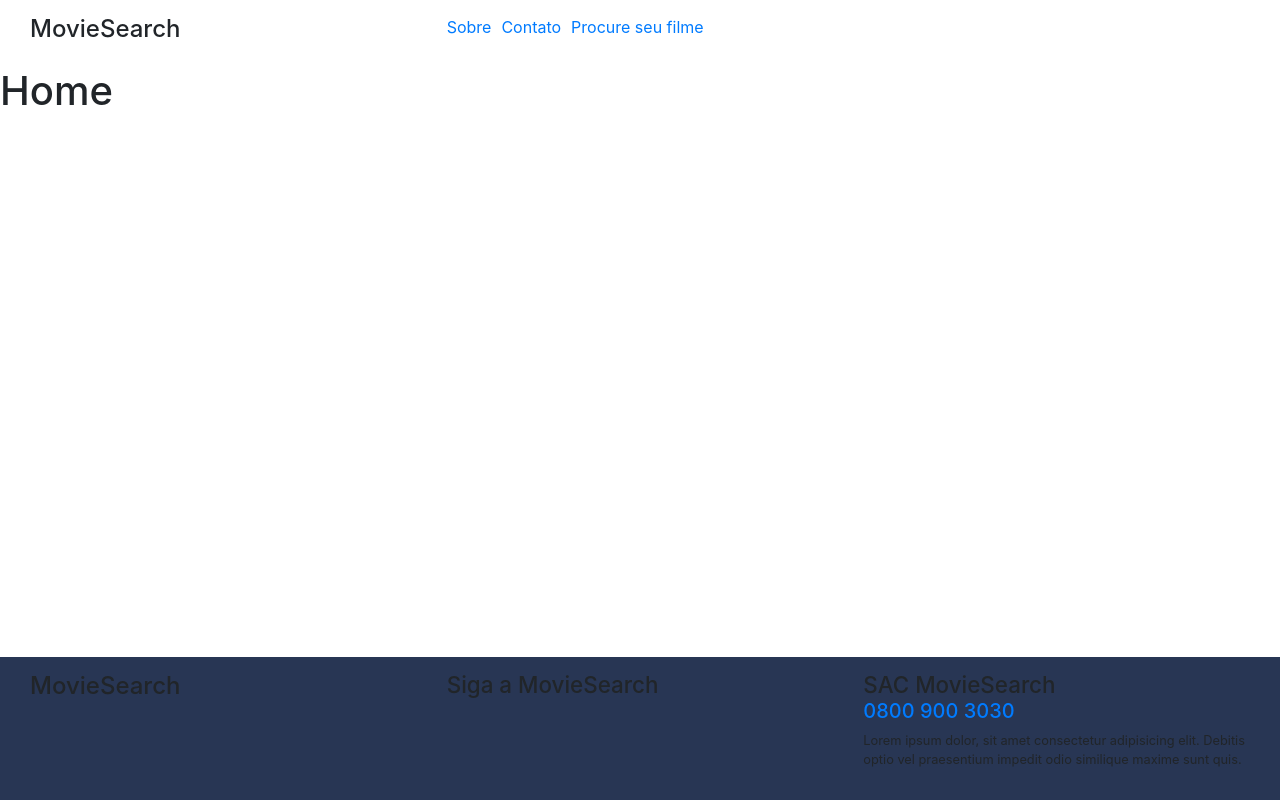
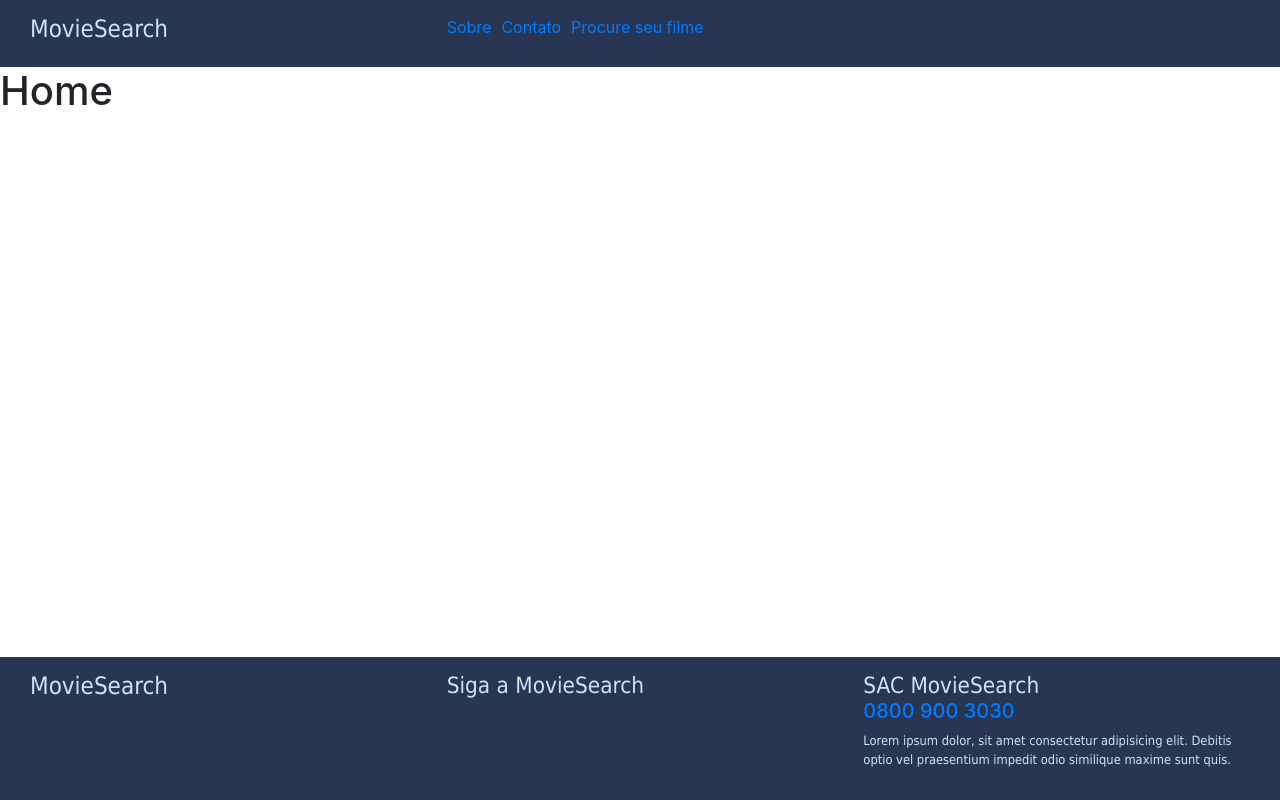
Before and after one commit to amandabrbz/junto-seguros, a Gatsby site: page / in a window 1280 px wide. Built offline with nearby package versions, Linux system fonts and the light colour scheme; Gatsby itself is replaced by a stand-in of ours.

Commit message:
recuperando ajustes

```diff
--- a/src/components/Footer/styled.js
+++ b/src/components/Footer/styled.js
@@ -12,20 +12,20 @@ export const Footer = styled.footer`
 export const H4 = styled.h4`
   font-size: 1.4rem;
   text-align: left;
-  /* color: ${global.lightBlue};
-  font-family: ${global.font}; */
+  color: #cfe0f9;
+  font-family:tahoma;
   margin-bottom: 0px;
 `
 
 export const FooterText = styled.p`
   font-size: 0.8rem;
-  /* color: ${global.lightBlue};
-  font-family: ${global.font}; */
+  color: #cfe0f9;
+  font-family:tahoma;
 `
 
 export const Brand = styled.h3`
   font-size: 1.5rem;
   text-align: left;
-  /* color: ${global.lightBlue};
-  font-family: ${global.font}; */
+  color: #cfe0f9;
+  font-family:tahoma;
 `
--- a/src/components/Header/styled.js
+++ b/src/components/Header/styled.js
@@ -3,8 +3,8 @@ import styled from "styled-components"
 export const Brand = styled.h1`
   font-size: 1.5rem;
   text-align: left;
-  /* color: ${global.lightBlue};
-  font-family: ${global.font}; */
+  color: #cfe0f9;
+  font-family:tahoma;
 
   @media only screen and (max-width: 558px) {
     text-align: left;
@@ -13,7 +13,7 @@ export const Brand = styled.h1`
 export const Header = styled.header`
   width: 100%;
   top: 0;
-  /* background-color: ${global.darkBlue}; */
+  background-color: #283654;
   padding: 15px;
   display: block;
 `
```
Also changed, not shown: src/global/styles/index.js (deleted, +0 -19 lines).
